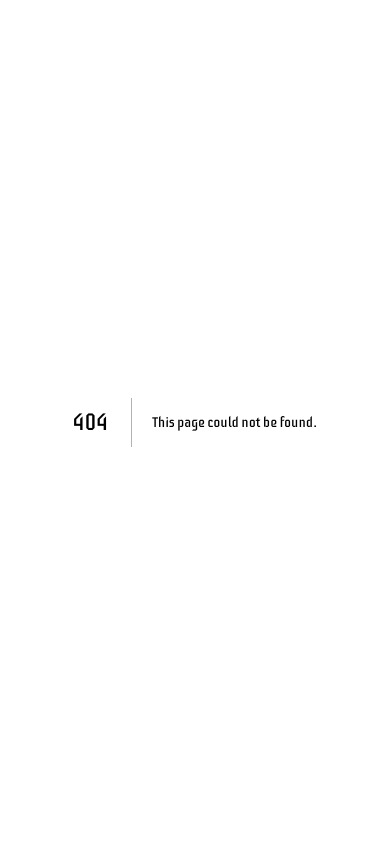
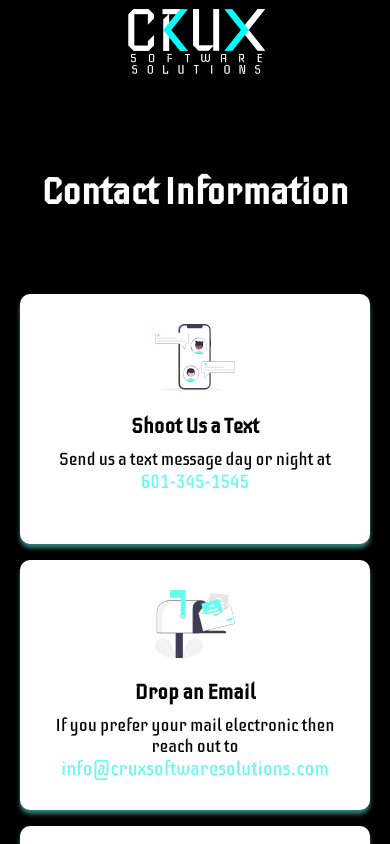
Before and after one commit to mroberson11/cruxmockup, a Next.js app: page /contact-info in a window 390 px wide. Before the commit this address had no page. Built offline with nearby package versions, Linux system fonts and the light colour scheme.

Commit message:
Make Alt Nav Responsive

```diff
--- /dev/null
+++ b/pages/contact-info.js
@@ -0,0 +1,11 @@
+import React from "react";
+import ContactInfo from "../src/components/ContactInfo";
+const ContactInfoPage = () => {
+  return (
+    <>
+      <ContactInfo />
+    </>
+  );
+};
+
+export default ContactInfoPage;
--- /dev/null
+++ b/src/components/AltNav/AltNavElements.js
@@ -0,0 +1,66 @@
+import styled from "styled-components";
+
+export const Nav = styled.nav`
+  background: ${({ scrollNav }) => (scrollNav ? "#000" : "transparent")};
+  height: 80px;
+  margin-top: -80px;
+  display: flex;
+  justify-content: center;
+  align-items: center;
+  font-size: 1rem;
+  position: sticky;
+  top: 0;
+  z-index: 10;
+
+  @media screen and (max-width: 960px) {
+    transition: 0.8s all ease;
+  }
+`;
+
+export const NavbarContainer = styled.div`
+  display: flex;
+  justify-content: space-between;
+  height: 80px;
+  z-index: 1;
+  width: 100%;
+  padding: 0 24px;
+  max-width: 1100px;
+  @media screen and (max-width: 500px) {
+    justify-content: center;
+  }
+`;
+
+export const NavLogo = styled.div`
+  color: #fff;
+  justify-self flex-start;
+  cursor: pointer;
+  font-size: 1.5rem;
+  display: flex;
+  align-items: center;
+  margin-left: 24px;
+  font-weight: bold;
+  text-decoration: none;
+  @media screen and (max-width: 500px) {
+    margin-left: 0;
+  }
+`;
+
+export const NavMenu = styled.ul`
+  display: flex;
+  align-items: center;
+  list-style: none;
+  text-align: center;
+  margin-right: -10px;
+
+  @media screen and (max-width: 550px) {
+    display: none;
+  }
+`;
+
+export const LogoImg = styled.img`
+  width: 100px;
+
+  @media screen and (max-width: 500px) {
+    width: 150px;
+  }
+`;
--- /dev/null
+++ b/src/components/AltNav/index.js
@@ -0,0 +1,63 @@
+import React from "react";
+import Link from "next/link";
+import { FaBars } from "react-icons/fa";
+import { IconContext } from "react-icons/lib";
+import { FaFacebook, FaInstagram, FaYoutube } from "react-icons/fa";
+import CompanyLogo from "../../../public/images/CompanyLogo.png";
+import {
+  Nav,
+  NavbarContainer,
+  NavLogo,
+  NavMenu,
+  LogoImg,
+} from "./AltNavElements.js";
+import { SocialIcons, SocialIconLink } from "../Footer/FooterElements.js";
+
+const AltNav = () => {
+  return (
+    <>
+      <IconContext.Provider value={{ color: "#fff" }}>
+        <Nav style={{ background: "black" }}>
+          <NavbarContainer>
+            <NavLogo>
+              <Link href="/" passHref>
+                <LogoImg
+                  src={"../../images/CompanyLogo.png"}
+                  alt="Company Logo"
+                />
+              </Link>
+            </NavLogo>
+            <NavMenu>
+              <SocialIcons style={{ marginRight: "10px" }}>
+                <SocialIconLink
+                  href="https://www.facebook.com/cruxsoftware"
+                  target="_blank"
+                  aria-label="Facebook"
+                >
+                  <FaFacebook />
+                </SocialIconLink>
+                <SocialIconLink
+                  href="https://www.instagram.com/cruxsoftware/"
+                  target="_blank"
+                  aria-label="Instagram"
+                >
+                  <FaInstagram />
+                </SocialIconLink>
+                <SocialIconLink
+                  href="https://www.youtube.com"
+                  target="_blank"
+                  aria-label="Youtube"
+                >
+                  <FaYoutube />
+                </SocialIconLink>
+              </SocialIcons>
+            </NavMenu>
+          </NavbarContainer>
+        </Nav>
+      </IconContext.Provider>
+      ;
+    </>
+  );
+};
+
+export default AltNav;
--- /dev/null
+++ b/src/components/ContactInfo/ContactInfoElements.js
@@ -0,0 +1,103 @@
+import styled from "styled-components";
+
+export const Container = styled.div`
+  min-height: 692px;
+  position: fixed;
+  bottom: 0;
+  left: 0;
+  right: 0;
+  top: 0;
+  z-index: 0;
+  overflow: hidden;
+  background: black;
+  overflow: scroll;
+`;
+
+export const HeaderSection = styled.div`
+  z-index: 2;
+  min-height: 80px;
+  top: 0;
+  background: black;
+  display: flex;
+  align-items: center;
+  justify-content: center;
+  box-shadow: 0 4px 4px 0px rgba(102, 252, 241, 0.4);
+  background: white;
+`;
+
+export const DivSection = styled.div`
+  background: white;
+  box-shadow: 0 4px 4px 0px rgba(0, 0, 0, 0.4);
+  border-radius: 5px;
+  margin-top: 10px;
+  min-height: 100px;
+`;
+
+export const ContactWrapper = styled.div`
+  max-width: 1200px;
+  margin: 5em auto;
+  display: grid;
+  grid-template-columns: 1fr 1fr 1fr;
+  align-items: center;
+  grid-gap: 16px;
+  padding: 0 50px;
+
+  @media screen and (max-width: 100px) {
+    grid-template-columns: 1fr 1fr;
+  }
+
+  @media screen and (max-width: 768px) {
+    grid-template-columns: 1fr;
+    padding: 0 20px;
+  }
+`;
+
+export const ContactCard = styled.div`
+  background: #fff;
+  display: flex;
+  flex-direction: column;
+  justify-content: flex-start;
+  align-items: center;
+  border-radius: 10px;
+  min-height: 250px;
+  padding: 30px;
+  /* box-shadow: 0 4px 4px 0px rgba(0, 0, 0, 0.4); */
+  box-shadow: 0 4px 4px 0px rgba(102, 252, 241, 0.5);
+  transition: all 0.2s ease-in-out;
+
+  &:hover {
+    transform: scale(1.04);
+    transition: all 0.2s ease-in-out;
+    cursore: pointer;
+  }
+`;
+
+export const ContactIcon = styled.div`
+  height: 80px;
+  width: 80px;
+  margin-bottom: 10px;
+`;
+
+export const ContactH2 = styled.h2`
+  font-size: 1.3rem;
+  margin-bottom: 10px;
+`;
+
+export const ContactP = styled.p`
+  font-size: 1.1em;
+  text-align: center;
+  color: black;
+`;
+
+export const EmphasizedP = styled.p`
+  font-size: 1.1em;
+  text-align: center;
+  color: #66fcf1;
+`;
+
+export const ContactH1 = styled.h1`
+  color: #fff;
+  font-size: 2.3em;
+  text-align: center;
+  margin-top: 150px;
+`;
--- /dev/null
+++ b/src/components/ContactInfo/index.js
@@ -0,0 +1,68 @@
+import React from "react";
+import Image from "next/image";
+import { ButtonRouter } from "../ButtonElements";
+import Email from "../../../public/images/contactInfo/email.svg";
+import Text from "../../../public/images/contactInfo/text.svg";
+import OnlineRequest from "../../../public/images/contactInfo/online-request.svg";
+import AltNav from "../AltNav";
+import {
+  Container,
+  BodyContentWrap,
+  DivSection,
+  ContactWrapper,
+  ContactCard,
+  ContactIcon,
+  ContactH1,
+  ContactH2,
+  ContactP,
+  EmphasizedP,
+} from "./ContactInfoElements";
+import Footer from "../Footer";
+
+const ContactInfo = () => {
+  return (
+    <>
+      <Container>
+        <AltNav />
+        <ContactH1>Contact Information</ContactH1>
+        <ContactWrapper>
+          <ContactCard>
+            <ContactIcon>
+              <Image src={Text} alt="Text Messages" />
+            </ContactIcon>
+            <ContactH2>Shoot Us a Text</ContactH2>
+            <ContactP>
+              Send us a text message day or night at{" "}
+              <EmphasizedP>601-345-1545</EmphasizedP>
+            </ContactP>
+          </ContactCard>
+          <ContactCard>
+            <ContactIcon>
+              <Image src={Email} alt="Mailbox" />
+            </ContactIcon>
+            <ContactH2>Drop an Email</ContactH2>
+            <ContactP>
+              If you prefer your mail electronic then reach out to
+              <EmphasizedP>info@cruxsoftwaresolutions.com</EmphasizedP>
+            </ContactP>
+          </ContactCard>
+          <ContactCard>
+            <ContactIcon>
+              <Image src={OnlineRequest} alt="Contact Form" />
+            </ContactIcon>
+            <ContactH2>Submit a Contact Request</ContactH2>
+            <ContactP>
+              Fill out an online contact request form{" "}
+              <ButtonRouter to="/contact" style={{ background: "none" }}>
+                <EmphasizedP>here</EmphasizedP>
+              </ButtonRouter>
+            </ContactP>
+          </ContactCard>
+        </ContactWrapper>
+        <Footer />
+      </Container>
+    </>
+  );
+};
+
+export default ContactInfo;
```
